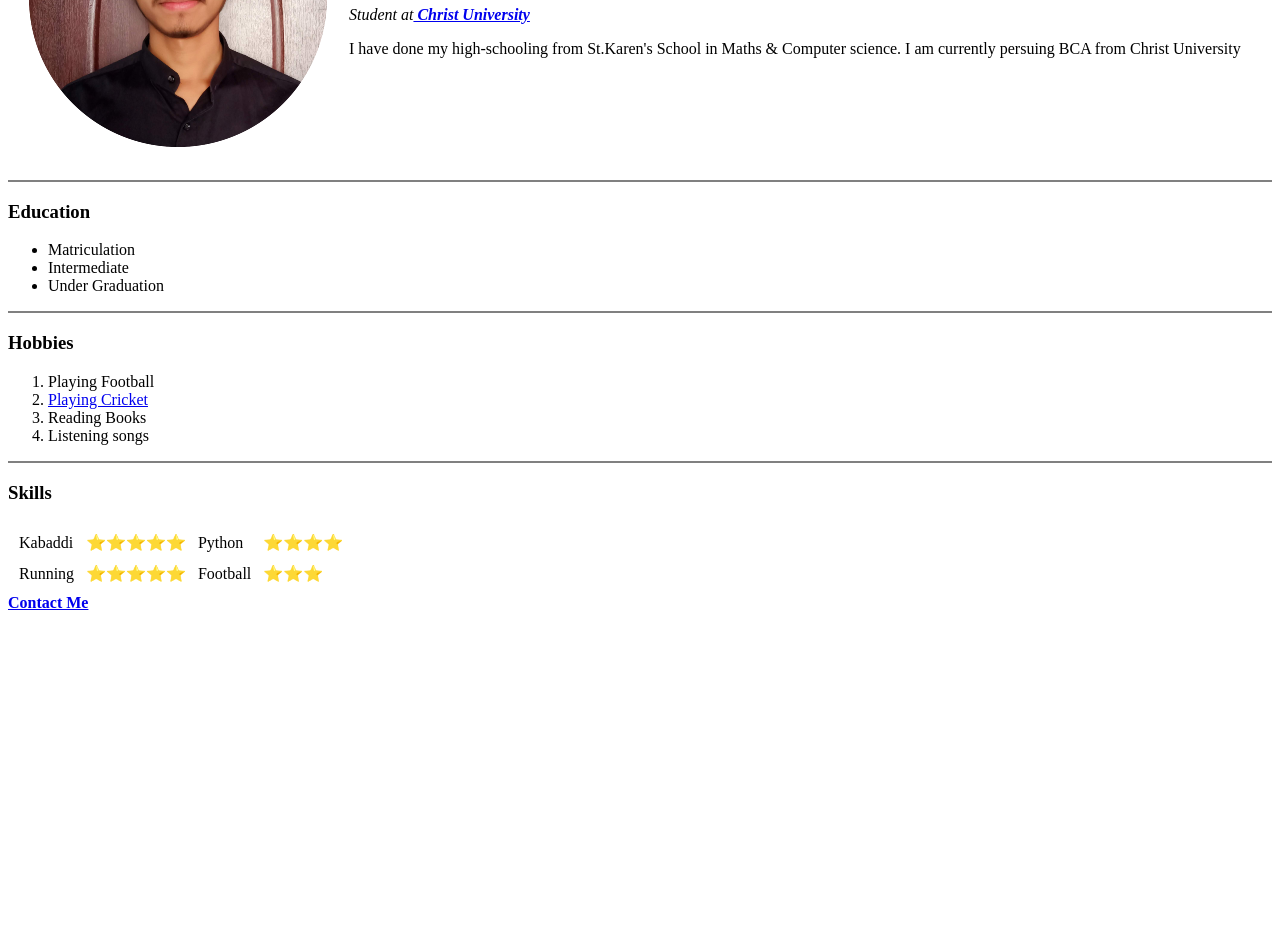
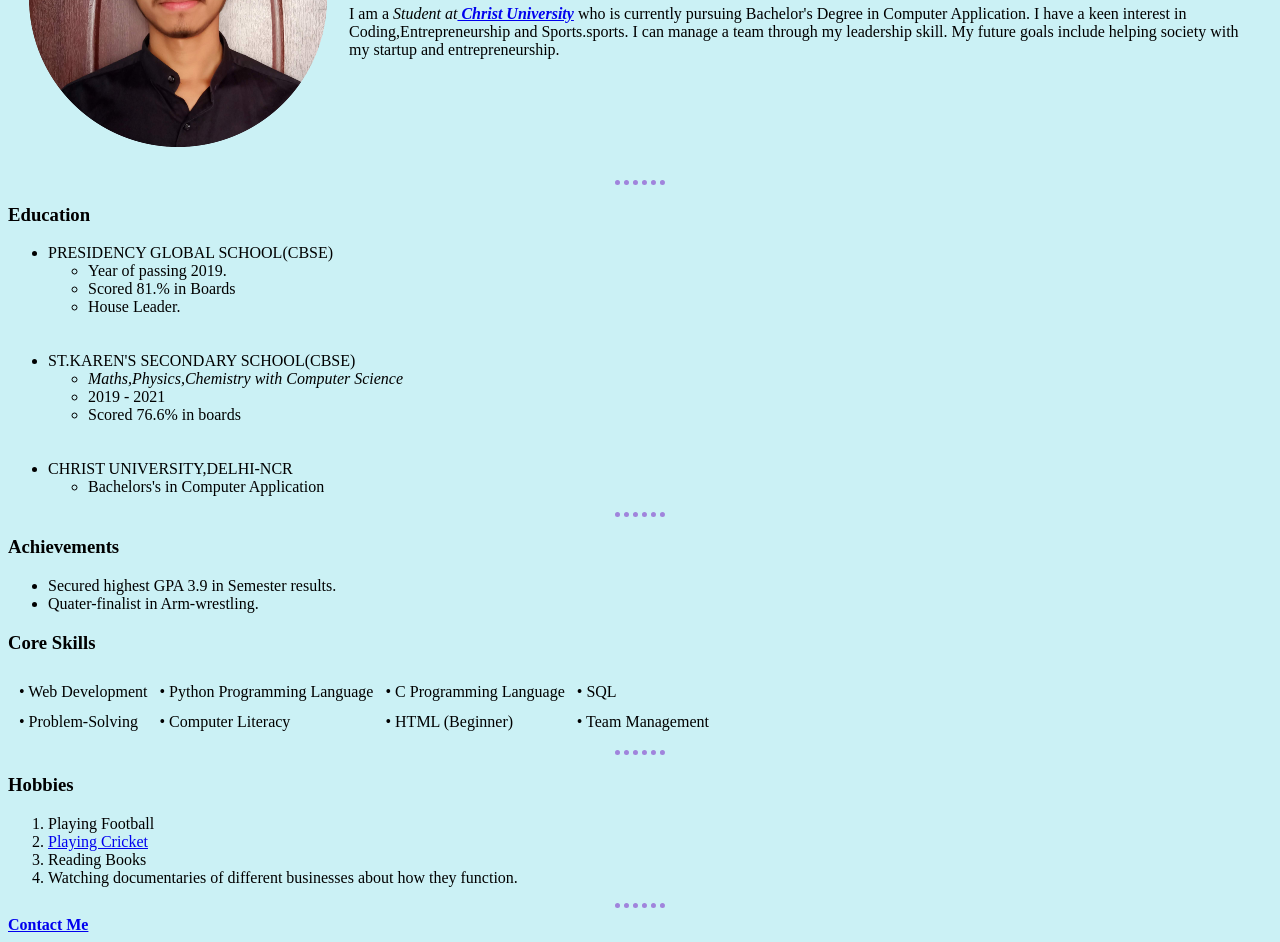
Before and after one commit to rajukumar2003/CV, a plain HTML site: page index.html in a window 1280 px wide. Shown: the part 180-1122 px from the top of the page. Before the commit the page ends 800 px from the top, so only its background shows below. Drawn offline with Linux system fonts and the light colour scheme.

Commit message:
Updated index.html

```diff
--- a/index.html
+++ b/index.html
@@ -3,6 +3,27 @@
 <head>
     <meta charset="UTF-8">
     <title>Raju Kumar Singh</title>
+
+<!-----------------CSS---------------------->
+    <style>
+
+        body {
+            background-color: #CBF1F5;
+        }
+        hr{
+            border-top: 5px dotted #A084DC;
+            background-color: #CBF1F5;
+            border-right: 0px;
+            border-bottom: 0px;
+            border-left: 0px;
+            width: 4%;
+        }
+
+    </style>
+
+
+
+
 </head>
 <!--------------------------------------->
 <body>
@@ -10,9 +31,11 @@
         <tr>
             <td><img src="Rajukumar.png"></td>
             <td><h1>Raju Kumar</h1>
-            <p> <em>Student at<strong><a href="https://christuniversity.in/"> Christ University</a> </strong> </em> </p>
-            <p>I have done my high-schooling from St.Karen's School in Maths & Computer science.
-                I am currently persuing BCA from Christ University </p> </td>
+
+            <p>I am a <em>Student at<strong><a href="https://christuniversity.in/"> Christ University</a> </strong> </em> who is currently pursuing Bachelor's Degree in Computer Application. I have a keen interest in Coding,Entrepreneurship and Sports.sports. I can
+            manage a team through my leadership skill. My
+            future goals include helping society with my
+            startup and entrepreneurship. </p> </td>
         </tr>
     </table>
 
@@ -21,10 +44,60 @@
 
     <h3>Education</h3>
     <ul>
-        <li>Matriculation</li>
-        <li>Intermediate</li>
-        <li>Under Graduation</li>
+        <li>PRESIDENCY GLOBAL SCHOOL(CBSE)
+            <ul>
+                <li>Year of passing 2019.</li>
+                <li>Scored 81.% in Boards</li>
+                <li>House Leader.</li>
+            </ul>
+        </li>
+
+        <br><br>
+
+        <li>ST.KAREN'S SECONDARY SCHOOL(CBSE)
+            <ul>
+                <li><em>Maths,Physics,Chemistry with Computer Science</em></li>
+                <li>2019 - 2021</li>
+                <li>Scored 76.6% in boards</li>
+            </ul>
+        </li>
+
+        <br><br>
+
+        <li>CHRIST UNIVERSITY,DELHI-NCR
+            <ul>
+                <li>Bachelors's in Computer Application</li>
+            </ul>
+        </li>
     </ul>
+
+    <hr size="2" noshade>
+
+<h3>Achievements</h3>
+<ul>
+    <li>Secured highest GPA 3.9 in
+    Semester results.</li>
+    <li>Quater-finalist in Arm-wrestling.</li>
+</ul>
+
+
+<!----------------HTML TABLE-------------------->
+<h3>Core Skills</h3>
+<table cellspacing="10">
+    <tr>
+        <td>• Web Development</td>
+        <td>• Python Programming Language</td>
+        <td>• C Programming Language </td>
+        <td>• SQL</td>
+    </tr>
+    <tr>
+        <td>• Problem-Solving</td>
+        <td>• Computer Literacy</td>
+        <td>• HTML (Beginner)</td>
+        <td>• Team Management</td>
+    </tr>
+</table>
+
 <!----------------Ordered list----------------------->
 <hr size="2" noshade>
 
@@ -33,26 +106,11 @@
         <li>Playing Football</li>
         <li><a href="https://www.iplt20.com/video/highlights"> Playing Cricket</a> </li>
         <li>Reading Books</li>
-        <li>Listening songs</li>
+        <li>Watching documentaries of different businesses about how they function.</li>
     </ol>
 
 <hr size="2" noshade>
-<!----------------HTML TABLE-------------------->
-    <h3>Skills</h3>
-    <table cellspacing="10">
-        <tr>
-            <td>Kabaddi</td>
-            <td>⭐⭐⭐⭐⭐</td>
-            <td>Python </td>
-            <td>⭐⭐⭐⭐</td>
-        </tr>
-        <tr>
-            <td>Running</td>
-            <td>⭐⭐⭐⭐⭐</td>
-            <td> Football</td>
-            <td>⭐⭐⭐</td>
-        </tr>
-    </table>
+
 
 <!--------------------------------------->
 
```
